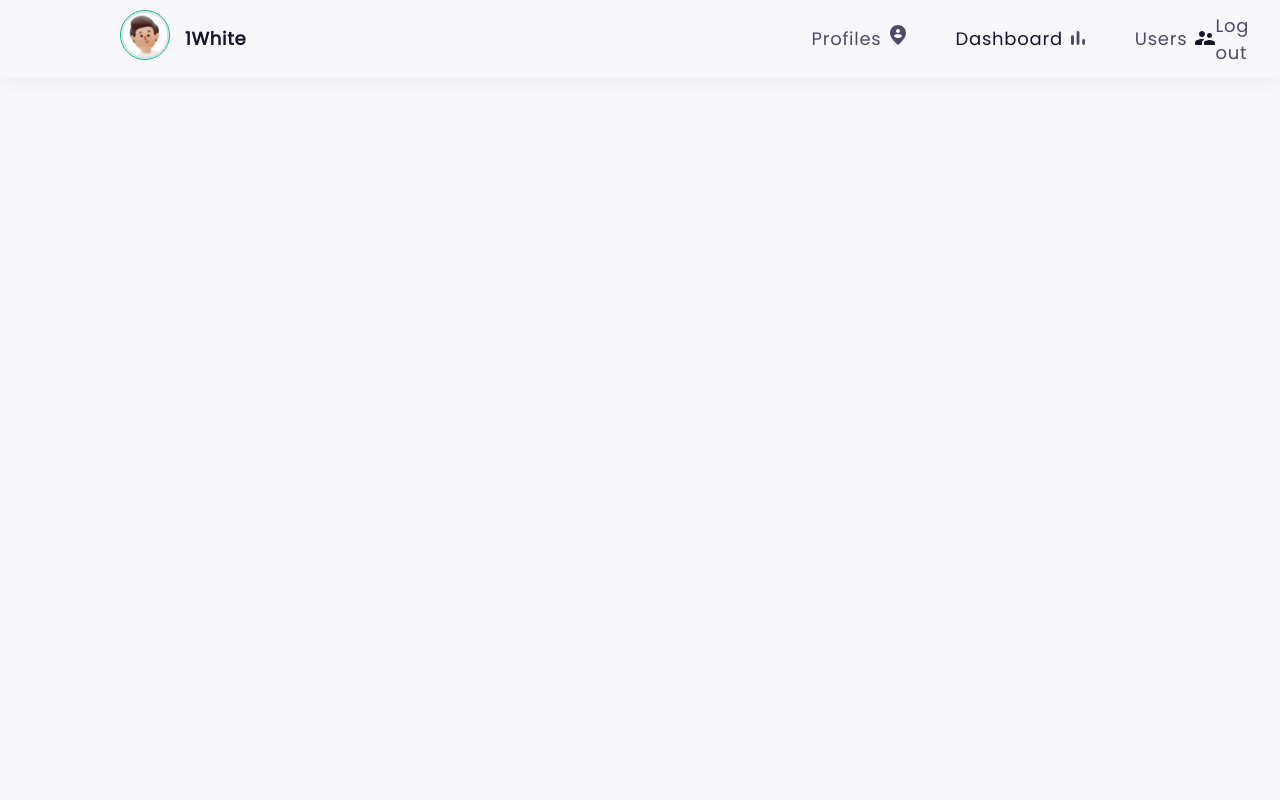
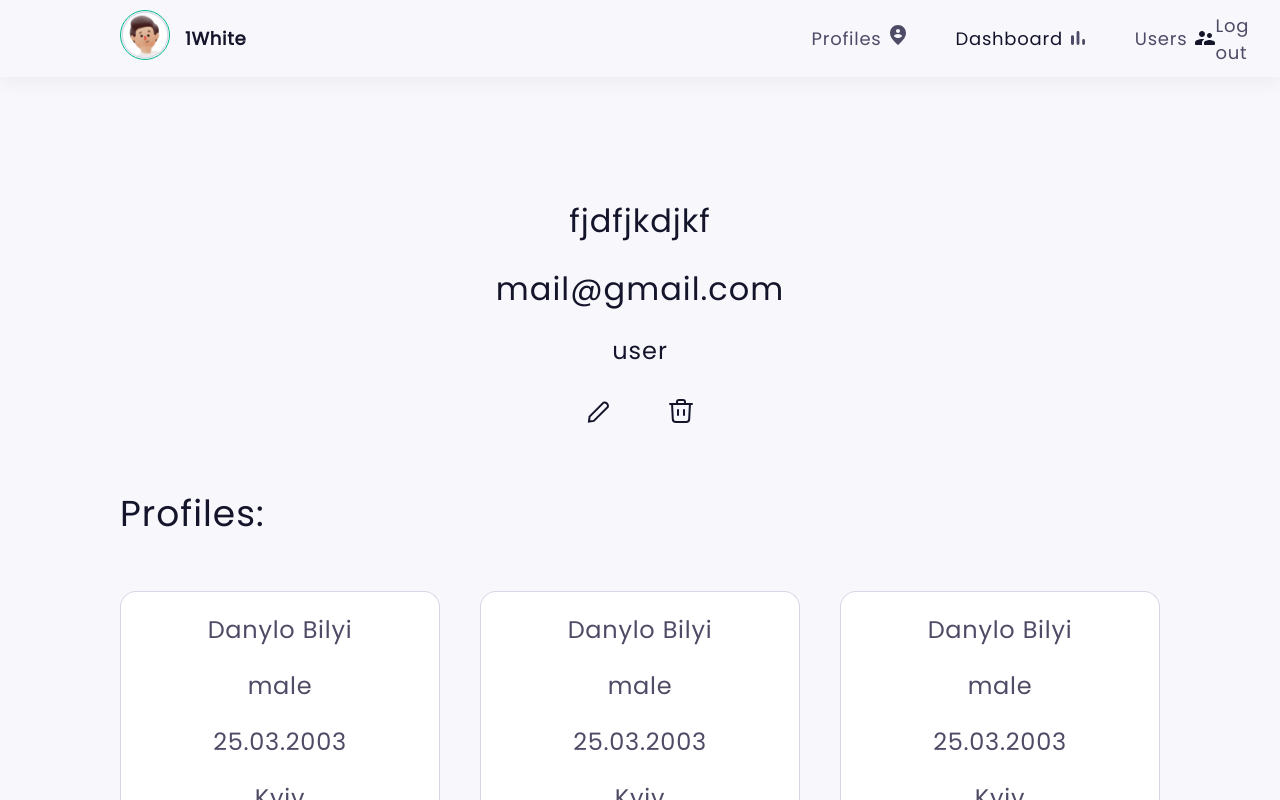
Before and after one commit to olenayurchenkodev/test_task, a React (Create React App) app: page / in a window 1280 px wide. Shown: the top 800 px of the page. Built offline with nearby package versions, Linux system fonts and the light colour scheme.

Commit message:
bug fixed

```diff
--- a/src/screens/home/home.js
+++ b/src/screens/home/home.js
@@ -17,7 +17,7 @@ function Home(props) {
                 <p>Log out</p>
             </header>
             <div>
-
+                <UserProfile username={"fjdfjkdjkf"} useremail={"mail@gmail.com"}/>
             </div>
         </>
     );
--- a/src/screens/userProfile/userProfile.js
+++ b/src/screens/userProfile/userProfile.js
@@ -20,8 +20,6 @@ function UserProfile(props) {
                 <ProfileCard name={"Danylo Bilyi"} sex={"male"} birthdate={"25.03.2003"} location={"Kyiv"}/>
                 <ProfileCard name={"Danylo Bilyi"} sex={"male"} birthdate={"25.03.2003"} location={"Kyiv"}/>
                 <ProfileCard name={"Danylo Bilyi"} sex={"male"} birthdate={"25.03.2003"} location={"Kyiv"}/>
-                <ProfileCard name={"Danylo Bilyi"} sex={"male"} birthdate={"25.03.2003"} location={"Kyiv"}/>
-                <ProfileCard name={"Danylo Bilyi"} sex={"male"} birthdate={"25.03.2003"} location={"Kyiv"}/>
             </div>
         </div>
     );
```
